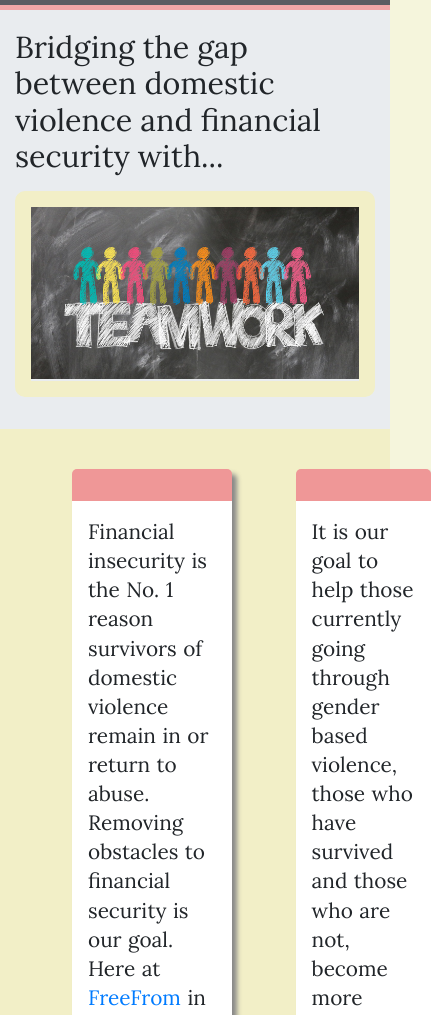
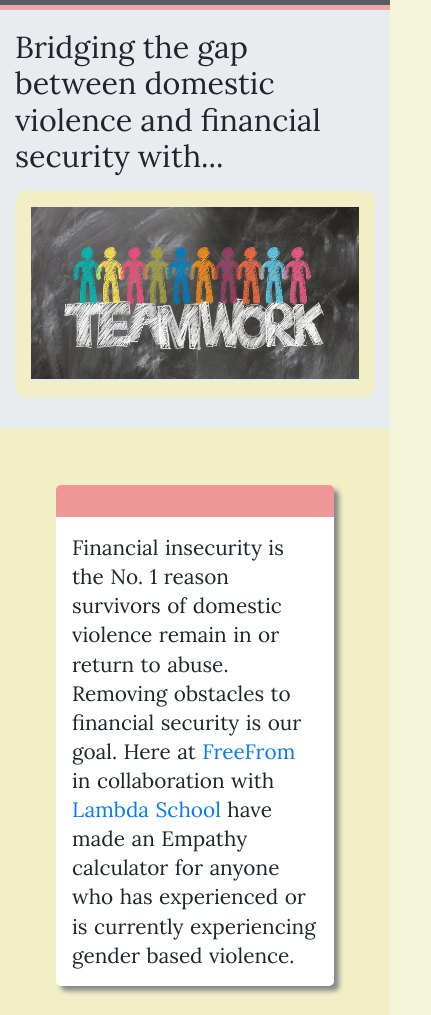
Before and after one commit to build-week-empathybuilder/Marketing, a plain HTML site: page index.html in a window 390 px wide. Shown: the part 51-1066 px from the top of the page, 431 px wide, since content can reach past the window. Drawn offline with nearby package versions, Linux system fonts and the light colour scheme.

Commit message:
had to correct some reposiveness on the homepage based on new layout for mission statement section

```diff
--- a/less/mainContent.less
+++ b/less/mainContent.less
@@ -67,6 +67,12 @@
         word-spacing: 1px;
     }
 
+    @media(max-width: 576px) {
+        flex-wrap: wrap;
+
+
+    }
+
     .mission_link {
         text-decoration: none;
     }
@@ -95,6 +101,11 @@
             font-size: 1.3rem;
         }
 
+        @media(max-width: 580px) {
+            margin: 1rem;
+
+
+        }
 
     }
 }
```
Also changed, not shown: css/index.css.
